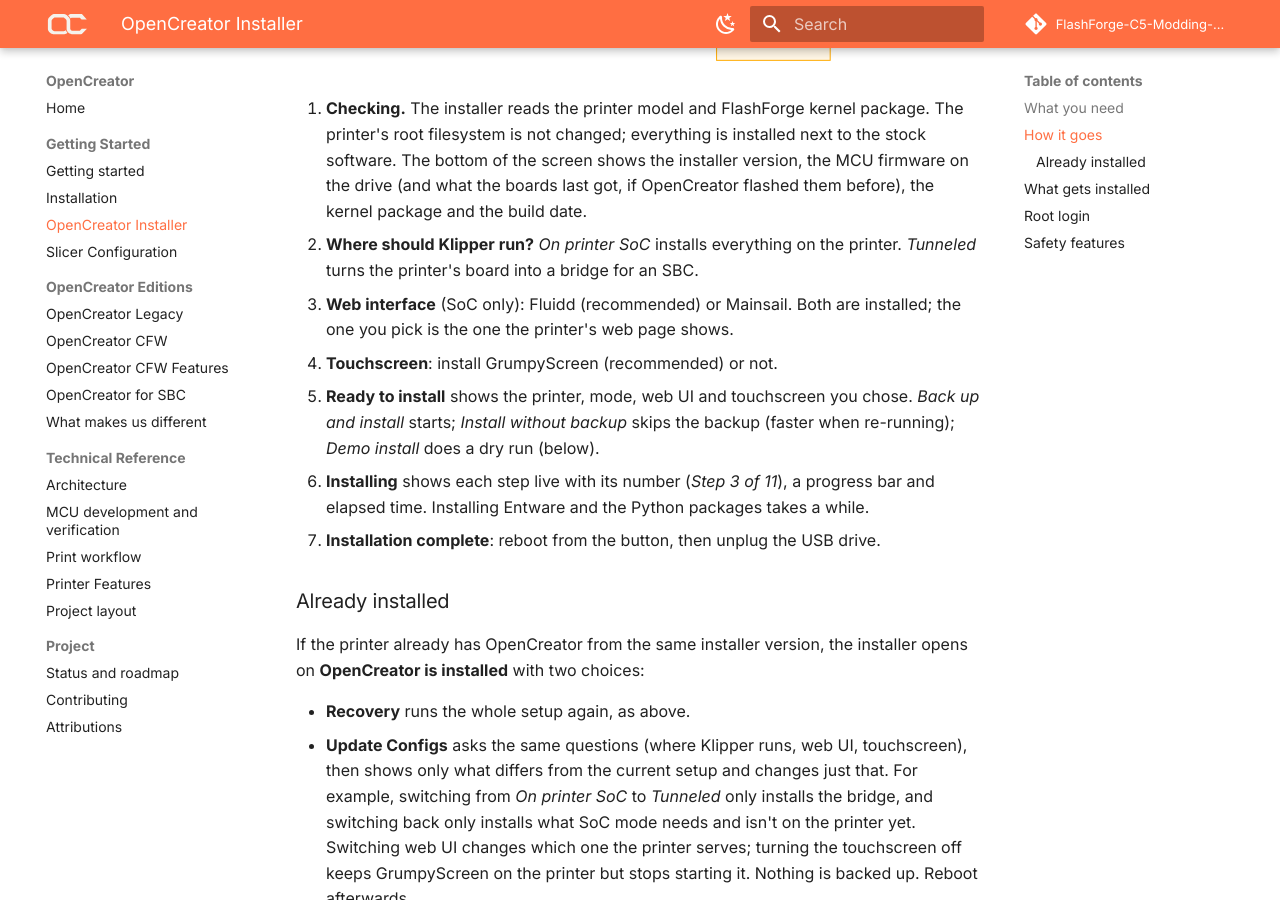
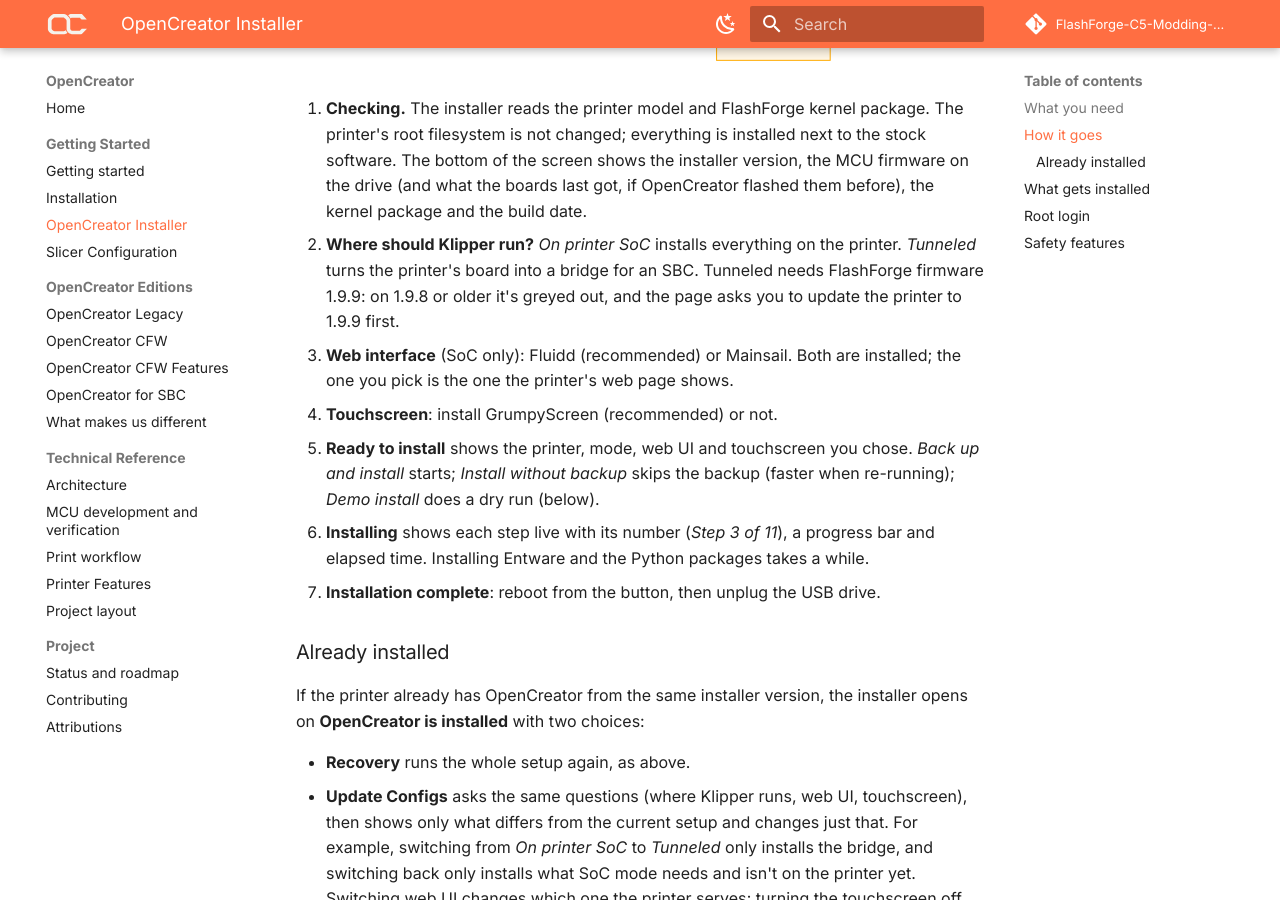
Before and after one commit to FlashForge-C5-Modding-Group/OpenCreator, an MkDocs documentation site: the page built from docs/installer.md, in a window 1280 px wide and 900 px high, scrolled down 1875 px. Built offline with MkDocs 1.6.1 and Material for MkDocs 9.7.7, drawn with Linux system fonts in a browser that asks for light colours; comment, search, counter and statistics services are not loaded.

Commit message:
tunneled needs 1.9.9

```diff
--- a/docs/installer.md
+++ b/docs/installer.md
@@ -41,6 +41,8 @@ flowchart TD
    date.
 2. **Where should Klipper run?** *On printer SoC* installs everything on the
    printer. *Tunneled* turns the printer's board into a bridge for an SBC.
+   Tunneled needs FlashForge firmware 1.9.9: on 1.9.8 or older it's greyed
+   out, and the page asks you to update the printer to 1.9.9 first.
 3. **Web interface** (SoC only): Fluidd (recommended) or Mainsail. Both are installed; the
    one you pick is the one the printer's web page shows.
 4. **Touchscreen**: install GrumpyScreen (recommended) or not.
```
